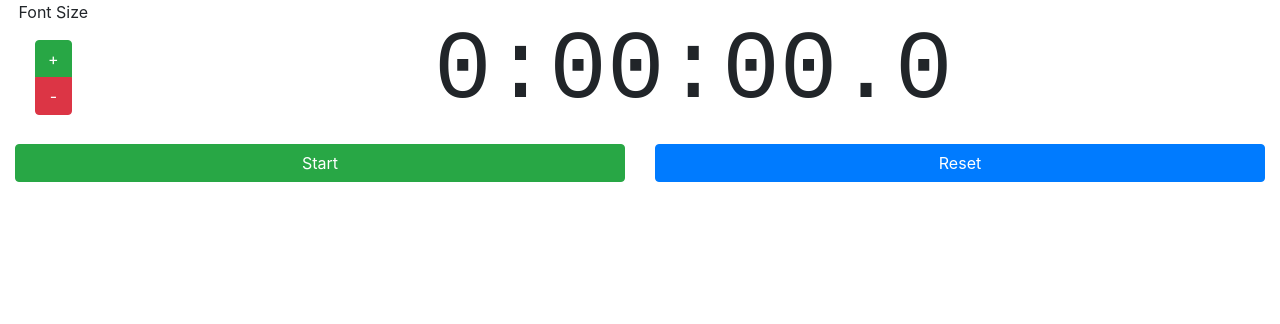
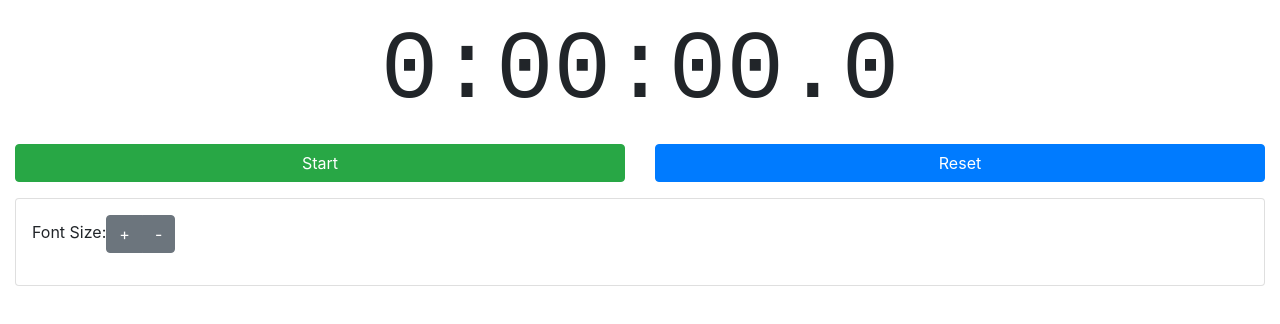
Before and after one commit to iCompetePlanet/web, an Angular app: page / in a window 1280 px wide. Shown: the top 324 px of the page. Built offline with nearby package versions, Linux system fonts and the light colour scheme.

Commit message:
Redo layout of form

```diff
--- a/src/app/app.component.html
+++ b/src/app/app.component.html
@@ -1,18 +1,5 @@
 <div class="row text-center">
-  <div class="col-1">
-    <div class="row">
-      <div class="col">
-        <p class="text-center">Font Size</p>
-      </div>
-    </div>
-    <div class="row justify-content-center">
-      <div class="btn-group-vertical">
-        <button type="button" class="btn btn-success btn-block" (click)="onTotalTimeFontSizePlusClicked()">+</button>
-        <button type="button" class="btn btn-danger btn-block" (click)="onTotalTimeFontSizeMinusClicked()">-</button>
-      </div>
-    </div>
-  </div>
-  <div class="col-11 text-center">
+  <div class="col text-center">
     <div id="stopwatch-time" class="stopwatch-time" [style.font-size.rem]="totalTimeFontSize">{{ totalTime | formatAsStopwatchPipe}}</div>
   </div>
 </div>
@@ -35,3 +22,12 @@
     <h1 class="stopwatch-time">Lap {{ lap.num }} - {{ lap.time | formatAsStopwatchPipe}}</h1>
   </div>
 </div>
+<form class="card options-form">
+  <div class="form-group">
+    <label for="fontSize">Font Size:</label>
+    <div id="fontSize" class="btn-group" role="group" aria-label="Font Size">
+      <button type="button" class="btn btn-secondary" (click)="onTotalTimeFontSizePlusClicked()">+</button>
+      <button type="button" class="btn btn-secondary" (click)="onTotalTimeFontSizeMinusClicked()">-</button>
+    </div>
+  </div>
+</form>
--- a/src/app/app.component.scss
+++ b/src/app/app.component.scss
@@ -1,3 +1,7 @@
 .stopwatch-time {
   font-family: monospace;
 }
+.options-form {
+  padding: 1rem;
+  margin-top: 1rem;
+}
```
